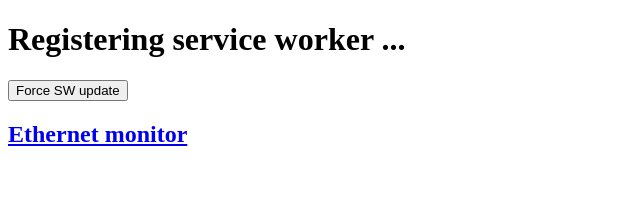
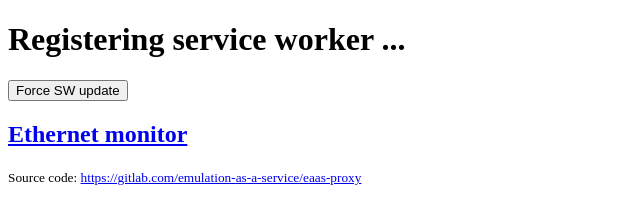
Before and after one commit to openslx/eaas-proxy, a website with bundled scripts: page emulator/index.html in a window 1280 px wide. Shown: the whole page, without its empty margins (0-640 px from the left). Built offline with nearby package versions, Linux system fonts and the light colour scheme.

Commit message:
Update index.html

```diff
--- a/emulator/index.html
+++ b/emulator/index.html
@@ -22,3 +22,4 @@
 </div>
 
 <h2><a href="../ethernet-monitor/" target="_blank">Ethernet monitor</a></h2>
+<small>Source code: <a href="https://gitlab.com/emulation-as-a-service/eaas-proxy">https://gitlab.com/emulation-as-a-service/eaas-proxy</a></small>
```
